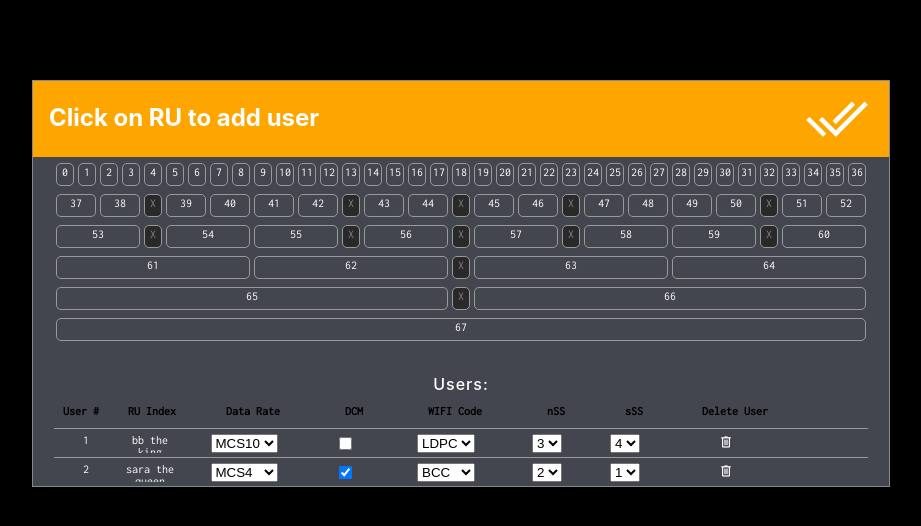
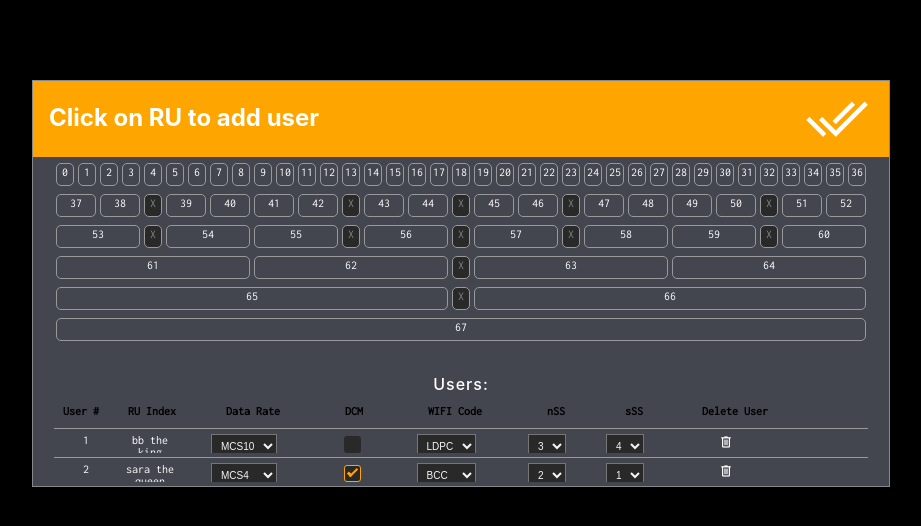
Before and after one commit to 110yinon/lp_homework, a React (Create React App) app: page / in a window 1280 px wide. Shown: the top 526 px of the page, without its empty margins (179-1100 px from the left). Built offline with nearby package versions, Linux system fonts and the light colour scheme.

Commit message:
styles the checkbox input

```diff
--- a/src/App.css
+++ b/src/App.css
@@ -1,3 +1,71 @@
+/*for the checkmark to take effect*/
+.rTableCell{
+  position: relative;
+}
+
+/*must include label with some content to this technique*/
+.container{
+  content: "";
+}
+
+/* hide the browser's default checkbox */
+input[type=checkbox]{
+  position: absolute;
+  opacity: 0;
+  /* cursor: pointer; */
+  height: 0px;
+  width: 0px;
+}
+
+/* create a custom checkbox*/
+.checkmark{
+  box-sizing: border-box;
+  width: 17px;
+  height: 17px;
+  background-color: #292929;
+  position: absolute;
+  top: 4px;
+  right: 21px;
+  border-radius: 3px;
+}
+
+/* On mouse-over, add a pointer cursor */
+.container:hover input ~ .checkmark {
+  cursor: pointer;
+}
+
+/* create the checkmark-indicator (hidden when not checked) */
+.checkmark:after{
+  content: "";
+  position: absolute;
+  display: none;
+  left: 5px;
+  top: 0;
+  width: 3px;
+  height: 8px;
+  border: solid orange;
+  border-width: 0 2px 3px 0;
+  -webkit-transform: rotate(45deg);
+  -ms-transform: rotate(45deg);
+  transform: rotate(45deg);
+}
+/* Show the checkmark-indicator when checked */
+input[type=checkbox]:checked ~.checkmark:after{
+  display: block;
+}
+/* Show the border on the checkmark when checked */
+input[type=checkbox]:checked ~.checkmark {
+  border: 1px solid orange;
+  border-radius: 3px;
+}
+
+
+select{
+  background-color: #292929;
+  color: whitesmoke;
+  font-size: 10px;
+  padding: 5px;
+}
 body{
   background-color: rgb(0,0,0); /* Fallback color */
 }
--- a/src/components/usersTable/paramCells/DCM.js
+++ b/src/components/usersTable/paramCells/DCM.js
@@ -14,10 +14,13 @@ export default function DCM({ ruIndex, userindex, fieldindex, dcmval }) {
 
     return (
         <div className="rTableCell noBorder paramCell70">
-            <input type="checkbox" userindex={userindex} fieldindex={fieldindex}
-                checked={dcmval}
-                // value={dcmval}
-                onChange={handleChange} />
+            <label className="container">
+                <input type="checkbox" userindex={userindex} fieldindex={fieldindex}
+                    checked={dcmval}
+                    // value={dcmval}
+                    onChange={handleChange} />
+                <span className="checkmark"></span>
+            </label>
         </div>
     );
 }
```
